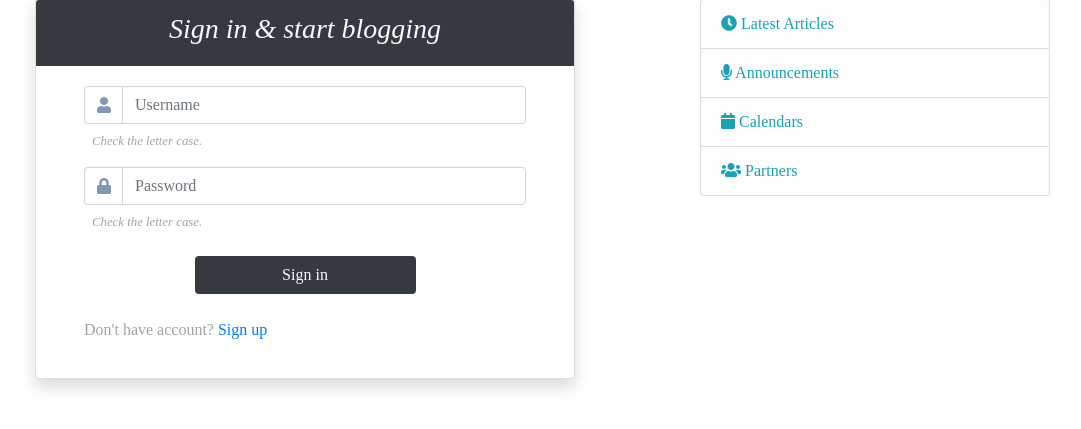
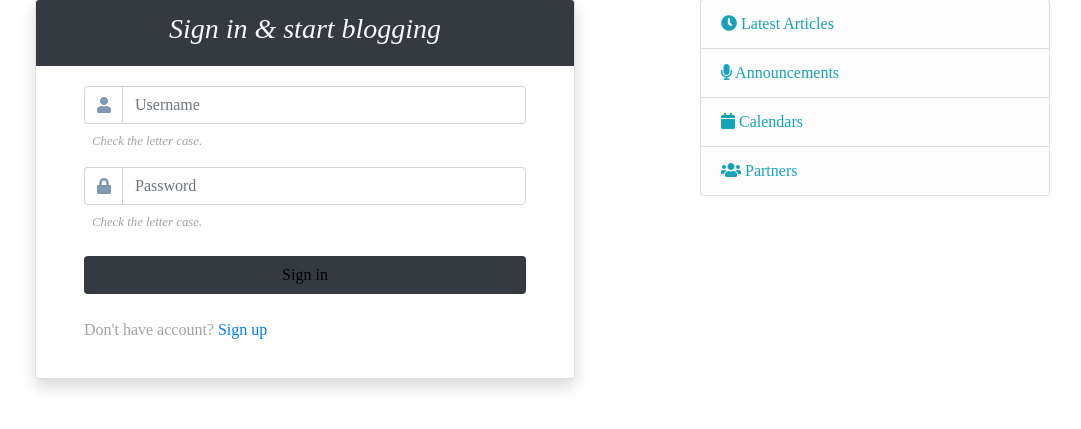
Before and after one commit to bokarios/myblog-django, a Django app: page /users/login/ in a window 1280 px wide. Shown: the part 107-536 px from the top of the page, without its empty margins (145-1226 px from the left). Run offline with Django 3.2, Linux system fonts and the light colour scheme; some libraries are stand-ins or nearby versions.

Commit message:
Update login template

```diff
--- a/users/templates/users/login.html
+++ b/users/templates/users/login.html
@@ -51,7 +51,7 @@
 						</small>
 					</div>
 					<div class="form-group text-center mt-4 mb-4">
-						<button type="submit" class="btn bg-dark text-light w-50">
+						<button type="submit" class="btn bg-dark btn-block">
 							Sign in
 						</button>
 					</div>
```
